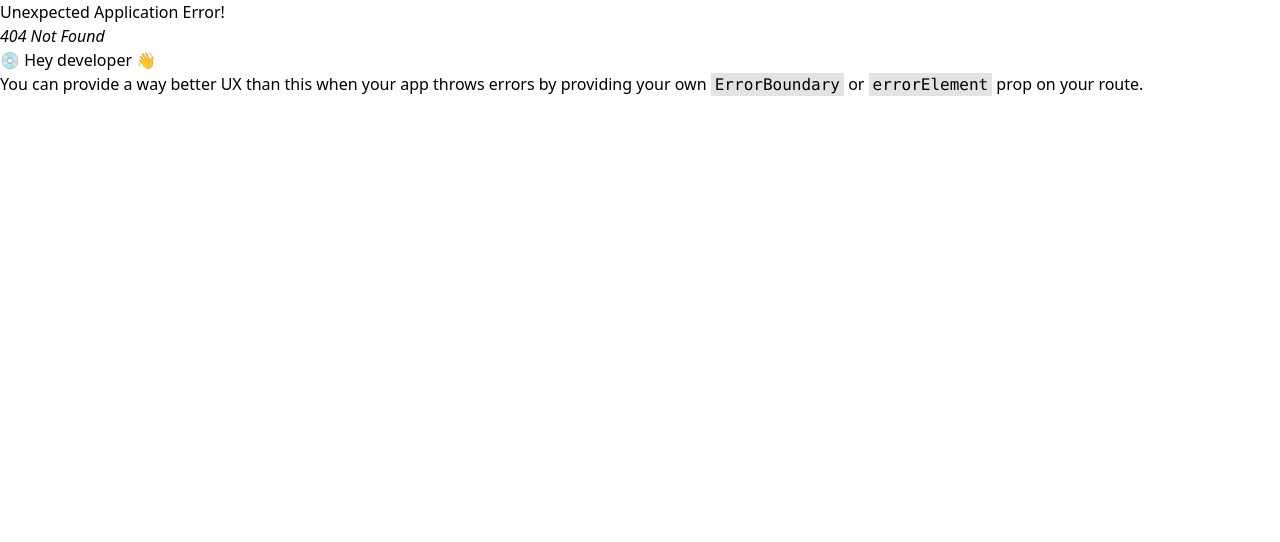
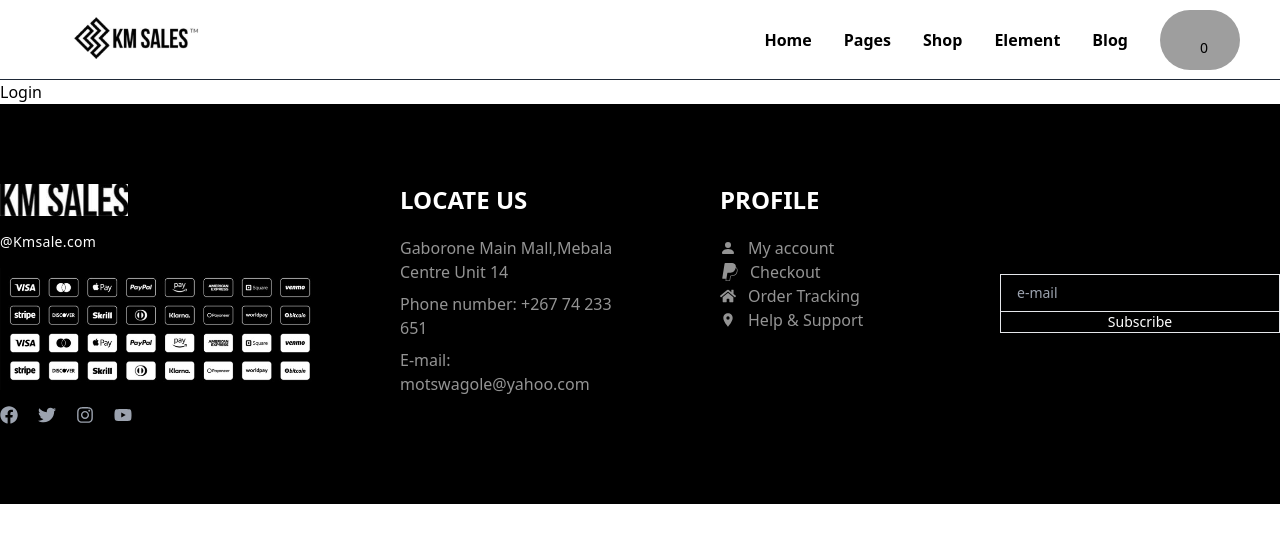
Before and after one commit to kcee01/km-sales, a React (Create React App) app: page /login in a window 1280 px wide. Before the commit this address had no page. Shown: the top 542 px of the page. Built offline with nearby package versions, Linux system fonts and the light colour scheme; grey boxes are pictures that could not be loaded.

Commit message:
Added Login page

```diff
--- a/src/App.js
+++ b/src/App.js
@@ -6,6 +6,8 @@
 import Cart from "./components/Cart";
 
 import Item from "./components/Item";
+
+import Login from "./pages/Login";
 
 import{
   createBrowserRouter,
@@ -46,6 +48,10 @@
       {
         path:"/Cart",
         element:<Cart/>,
+      },
+      {
+        path:"/login",
+        element:<Login/>,
       }
     ],
   }
--- /dev/null
+++ b/src/pages/Login.js
@@ -0,0 +1,11 @@
+import React from 'react'
+
+const Login = () => {
+  return (
+    <div>
+      <h1>Login</h1>
+    </div>
+  )
+}
+
+export default Login
```
